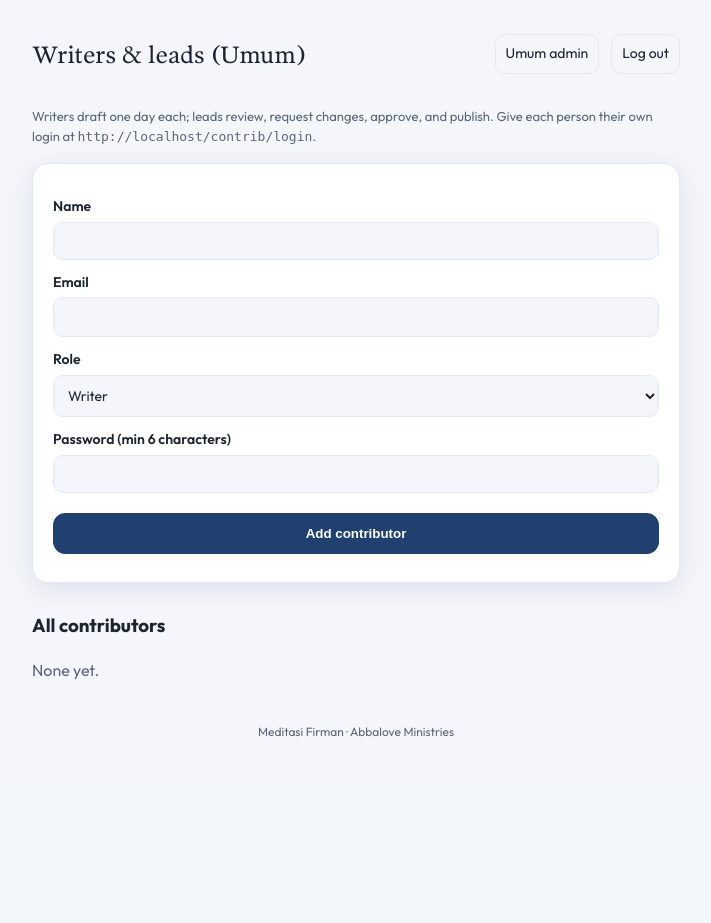
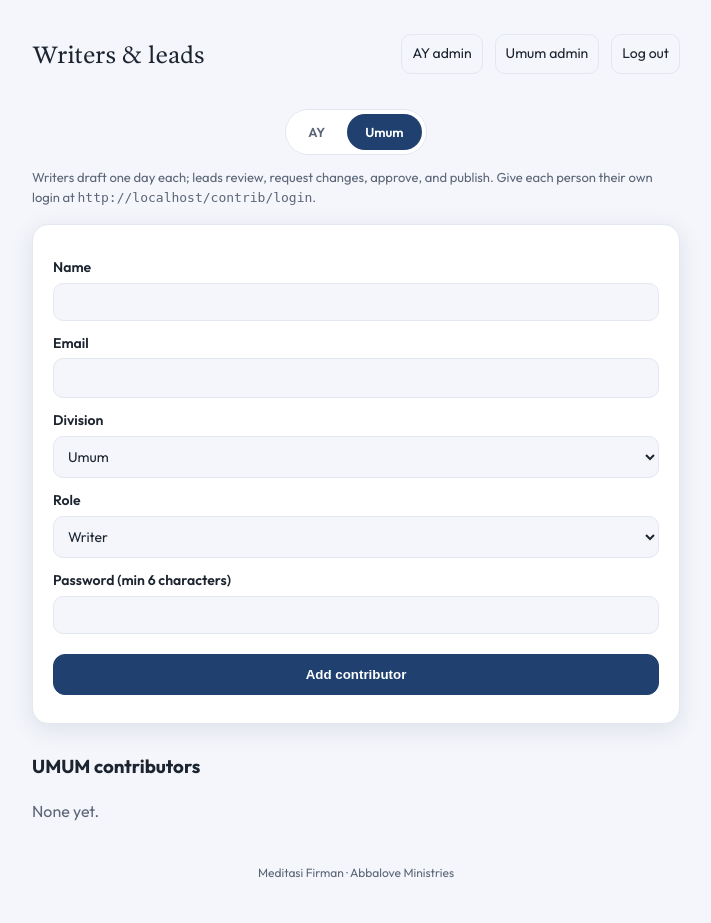
Before and after one commit to Bitha17/ay-devo-pdf-generator, a Flask app: page /admin/contributors in a window 1280 px wide. Shown: the part 65-988 px from the top of the page, without its empty margins (284-995 px from the left). Before the commit the page ends 802 px from the top, so only its background shows below. Run offline with Flask 3, Linux system fonts and the light colour scheme; the visitor is signed in with stand-in values (Sample User, id 1); data that the repository does not hold is empty; parts of the project's set-up code (start-up, migrations or seed data) failed here and were passed over.

Commit message:
Extend the writer/lead collaborative flow to AY, and fix week-start bugs
Contributors, weeks, and day drafts are now division-aware instead of
Umum-only: admin_contributors.html has an AY/Umum tab and a division
field on the add-contributor form, contrib_login stashes the
contributor's division in the session, and every contrib_* route scopes
its queries to it. day_drafts gained AY-only columns (key_message, m1,
m3, m4, aplikasi) that stay blank for Umum days; contrib_day.html shows
them only when division == "ay", and contrib_week_publish assembles the
right shape and calls the right PDF generator (generate_pdf_from_data
vs. generate_pdf_from_data_umum) per division.

Two bugs found while testing locally, both fixed:
- The "snap to Monday" JS used toISOString(), which serializes in UTC —
  for any timezone ahead of UTC (WIB is +7) a local midnight Monday came
  out as the previous day, so every date silently landed on a Sunday.
  Now built from local date parts instead.
- AY weeks actually start on Sunday (Minggu), not Monday — confirmed by
  admin.html's own AY docx format guide, which lists Minggu first. Umum
  keeps its Monday rule; AY now requires Sunday and orders its 7 days
  Minggu->Sabtu instead of Senin->Minggu.

umum_weeks previously had UNIQUE(start_date) alone, which would collide
once AY and Umum can both have a week starting the same date; migrated
to UNIQUE(division, start_date) (SQLite can't alter a constraint in
place, so init_db() recreates the table when it detects the old shape).

Co-Authored-By: Claude Sonnet 5 <noreply@anthropic.com>
Claude-Session: https://claude.ai/code/session_01YG4si9YrfzYV1SQBgu5oTf

```diff
--- a/app.py
+++ b/app.py
@@ -644,7 +644,12 @@ def admin_umum_download(slug):
 @app.route("/admin/contributors")
 @require_admin
 def admin_contributors():
-    return render_template("admin_contributors.html", contributors=db.list_contributors())
+    division = request.args.get("division", "umum")
+    if division not in ("ay", "umum"):
+        division = "umum"
+    return render_template(
+        "admin_contributors.html", contributors=db.list_contributors(division), division=division,
+    )
 
 
 @app.route("/admin/contributors/add", methods=["POST"])
@@ -653,24 +658,27 @@ def admin_contributors_add():
     name = request.form.get("name", "").strip()
     email = request.form.get("email", "").strip()
     role = request.form.get("role", "").strip()
+    division = request.form.get("division", "").strip()
     password = request.form.get("password", "")
-    if not name or not email or role not in ("writer", "lead") or len(password) < 6:
-        flash("Fill in a name, valid email, role, and a password of at least 6 characters.")
-        return redirect(url_for("admin_contributors"))
+    if (not name or not email or role not in ("writer", "lead")
+            or division not in ("ay", "umum") or len(password) < 6):
+        flash("Fill in a name, valid email, role, division, and a password of at least 6 characters.")
+        return redirect(url_for("admin_contributors", division=division or "umum"))
     if db.get_contributor_by_email(email):
         flash(f"{email} is already a contributor.")
-        return redirect(url_for("admin_contributors"))
-    db.create_contributor(name, email, generate_password_hash(password), role)
-    flash(f"Added {name} as a {role}.")
-    return redirect(url_for("admin_contributors"))
+        return redirect(url_for("admin_contributors", division=division))
+    db.create_contributor(name, email, generate_password_hash(password), role, division)
+    flash(f"Added {name} as a {division.upper()} {role}.")
+    return redirect(url_for("admin_contributors", division=division))
 
 
 @app.route("/admin/contributors/<int:contributor_id>/delete", methods=["POST"])
 @require_admin
 def admin_contributors_delete(contributor_id):
+    contributor = db.get_contributor(contributor_id)
     db.delete_contributor(contributor_id)
     flash("Contributor removed.")
-    return redirect(url_for("admin_contributors"))
+    return redirect(url_for("admin_contributors", division=contributor["division"] if contributor else "umum"))
 
 
 @app.route("/contrib/login", methods=["GET", "POST"])
@@ -682,6 +690,7 @@ def contrib_login():
         if contributor and check_password_hash(contributor["password_hash"], password):
             session["contrib_id"] = contributor["id"]
             session["contrib_role"] = contributor["role"]
+            session["contrib_division"] = contributor["division"]
             return redirect(request.args.get("next") or url_for("contrib_dashboard"))
         flash("Wrong email or password.")
     return render_template("contrib_login.html")
@@ -691,6 +700,7 @@ def contrib_login():
 def contrib_logout():
     session.pop("contrib_id", None)
     session.pop("contrib_role", None)
+    session.pop("contrib_division", None)
     return redirect(url_for("contrib_login"))
 
 
@@ -698,32 +708,47 @@ def contrib_logout():
 @require_contributor
 def contrib_dashboard():
     me = current_contributor()
+    division = session.get("contrib_division", "umum")
     if session.get("contrib_role") == "lead":
-        weeks = db.list_weeks()
+        weeks = db.list_weeks(division)
         for w in weeks:
             w["days"] = db.list_day_drafts(w["id"])
         return render_template(
-            "contrib_lead.html", me=me, weeks=weeks,
-            writers=[c for c in db.list_contributors() if c["role"] == "writer"],
+            "contrib_lead.html", me=me, weeks=weeks, division=division,
+            writers=[c for c in db.list_contributors(division) if c["role"] == "writer"],
         )
     days = db.list_assigned_drafts(me["id"])
-    return render_template("contrib_writer.html", me=me, days=days)
+    return render_template("contrib_writer.html", me=me, days=days, division=division)
 
 
 @app.route("/contrib/weeks/new", methods=["POST"])
 @require_lead
 def contrib_week_new():
+    division = session.get("contrib_division", "umum")
     start_str = request.form.get("start_date", "").strip()
     try:
         start_date = datetime.strptime(start_str, "%Y-%m-%d").date()
     except ValueError:
         flash("Pick a valid start date.")
         return redirect(url_for("contrib_dashboard"))
+    # Umum weeks run Senin->Minggu (start on a Monday); AY weeks run
+    # Minggu->Sabtu (start on a Sunday) — matching how each division's own
+    # source docs are laid out (see admin.html's AY format guide).
+    if division == "ay":
+        if start_date.weekday() != 6:
+            flash("AY weeks always start on a Sunday — pick a Sunday date.")
+            return redirect(url_for("contrib_dashboard"))
+        day_names = ["Minggu"] + DAY_NAMES_ID[:-1]
+    else:
+        if start_date.weekday() != 0:
+            flash("Umum weeks always start on a Monday — pick a Monday date.")
+            return redirect(url_for("contrib_dashboard"))
+        day_names = DAY_NAMES_ID
     day_specs = [
         (name, format_id_date(start_date + timedelta(days=i), name))
-        for i, name in enumerate(DAY_NAMES_ID)
+        for i, name in enumerate(day_names)
     ]
-    week_id = db.create_week(start_date, day_specs)
+    week_id = db.create_week(start_date, day_specs, division)
     flash("New week created — assign writers to each day.")
     return redirect(url_for("contrib_week", week_id=week_id))
 
@@ -735,8 +760,8 @@ def contrib_week(week_id):
     if not week:
         abort(404)
     days = db.list_day_drafts(week_id)
-    writers = [c for c in db.list_contributors() if c["role"] == "writer"]
-    contributors_by_id = {c["id"]: c for c in db.list_contributors()}
+    writers = [c for c in db.list_contributors(week["division"]) if c["role"] == "writer"]
+    contributors_by_id = {c["id"]: c for c in db.list_contributors(week["division"])}
     return render_template(
         "contrib_week.html", week=week, days=days, writers=writers,
         contributors_by_id=contributors_by_id,
@@ -760,6 +785,8 @@ def contrib_day(draft_id):
     draft = db.get_day_draft(draft_id)
     if not draft:
         abort(404)
+    week = db.get_week(draft["week_id"])
+    division = week["division"]
     me = current_contributor()
     is_lead = session.get("contrib_role") == "lead" or session.get("admin")
     is_owner = draft["assigned_to"] == (me["id"] if me else None)
@@ -780,6 +807,7 @@ def contrib_day(draft_id):
                 text, q_verse = text.strip(), q_verse.strip()
                 if text or q_verse:
                     questions.append({"text": text, "verse": q_verse})
+            aplikasi = [a.strip() for a in request.form.get("aplikasi", "").splitlines() if a.strip()]
 
             if action == "submit":
                 missing = [q for q in questions if q["text"] and not q["verse"]]
@@ -801,6 +829,11 @@ def contrib_day(draft_id):
                 firman_kristus=request.form.get("firman_kristus", "").strip(),
                 questions=questions,
                 status=new_status,
+                key_message=request.form.get("key_message", "").strip() if division == "ay" else "",
+                m1=request.form.get("m1", "").strip() if division == "ay" else "",
+                m3=request.form.get("m3", "").strip() if division == "ay" else "",
+                m4=request.form.get("m4", "").strip() if division == "ay" else "",
+                aplikasi=aplikasi if division == "ay" else [],
             )
             flash("Submitted for review." if action == "submit" else "Draft saved.")
 
@@ -819,7 +852,7 @@ def contrib_day(draft_id):
         return redirect(url_for("contrib_day", draft_id=draft_id))
 
     return render_template(
-        "contrib_day.html", draft=draft, is_lead=is_lead,
+        "contrib_day.html", draft=draft, is_lead=is_lead, division=division,
         writer_can_edit=is_lead or writer_can_edit,
     )
 
@@ -831,6 +864,7 @@ def contrib_week_publish(week_id):
     if not week:
         abort(404)
     days = db.list_day_drafts(week_id)
+    division = week["division"]
 
     if request.method == "POST":
         if any(d["status"] != "approved" for d in days):
@@ -844,27 +878,53 @@ def contrib_week_publish(week_id):
 
         start_date = date.fromisoformat(week["start_date"])
         end_date = start_date + timedelta(days=len(days) - 1)
-        parsed = {
-            "title": request.form.get("title", "").strip(),
-            "week": "",
-            "month": f"{ID_MONTHS_NAME[start_date.month]} {start_date.year}",
-            "period": format_period(start_date, end_date),
-            "days": [
-                {
-                    "date": d["date_str"], "theme": d["theme"], "verse": d["verse"],
-                    "context": d["context"], "firman_kristus": d["firman_kristus"],
-                    "questions": [f"{q['text']} ({q['verse']})" if q["verse"] else q["text"] for q in d["questions"]],
-                }
-                for d in days
-            ],
-            "start_date": week["start_date"],
-        }
+        title = request.form.get("title", "").strip()
+        formatted_questions = [
+            [f"{q['text']} ({q['verse']})" if q["verse"] else q["text"] for q in d["questions"]]
+            for d in days
+        ]
 
-        slug = week["published_slug"] or make_slug_umum(start_date)
+        if division == "ay":
+            parsed = {
+                "title": title,
+                "week": f"Week {start_date.isocalendar()[1]}",
+                "month": f"{ID_MONTHS_NAME[start_date.month]} {start_date.year}",
+                "period": format_period(start_date, end_date),
+                "days": [
+                    {
+                        "date": d["date_str"], "author": "", "theme": d["theme"], "verse": d["verse"],
+                        "key_message": d["key_message"], "context": d["context"],
+                        "firman_kristus": d["firman_kristus"], "m1": d["m1"], "m3": d["m3"], "m4": d["m4"],
+                        "questions": formatted_questions[i], "aplikasi": d["aplikasi"],
+                    }
+                    for i, d in enumerate(days)
+                ],
+            }
+            slug = week["published_slug"] or f"ay-{start_date.isoformat()}"
+        else:
+            parsed = {
+                "title": title, "week": "",
+                "month": f"{ID_MONTHS_NAME[start_date.month]} {start_date.year}",
+                "period": format_period(start_date, end_date),
+                "days": [
+                    {
+                        "date": d["date_str"], "theme": d["theme"], "verse": d["verse"],
+                        "context": d["context"], "firman_kristus": d["firman_kristus"],
+                        "questions": formatted_questions[i],
+                    }
+                    for i, d in enumerate(days)
+                ],
+                "start_date": week["start_date"],
+            }
+            slug = week["published_slug"] or make_slug_umum(start_date)
+
         image_path = os.path.join(db.UPLOAD_DIR, f"{slug}_cover_" + secure_filename(pdf_cover.filename))
         pdf_cover.save(image_path)
 
-        pdf_buffer, _ = generate_pdf_from_data_umum(parsed, image_path)
+        if division == "ay":
+            pdf_buffer, _ = generate_pdf_from_data(parsed, image_path, current_bg_path())
+        else:
+            pdf_buffer, _ = generate_pdf_from_data_umum(parsed, image_path)
         pdf_path = os.path.join(db.PDF_DIR, f"{slug}.pdf")
         with open(pdf_path, "wb") as f:
             f.write(pdf_buffer.getvalue())
@@ -878,7 +938,7 @@ def contrib_week_publish(week_id):
         db.upsert_devotion(
             slug=slug, title=parsed["title"], week=parsed["week"], month=parsed["month"],
             period=parsed["period"], publish_at_utc=publish_at, parsed=parsed,
-            pdf_path=pdf_path, image_path=image_path, hero_path=None, division="umum",
+            pdf_path=pdf_path, image_path=image_path, hero_path=None, division=division,
         )
         db.mark_week_published(week_id, slug)
         flash(f"Published “{parsed['title'] or slug}”.")
--- a/static/style.css
+++ b/static/style.css
@@ -147,7 +147,7 @@ body {
   border-radius: 999px;
   width: fit-content;
 }
-.viewtoggle button {
+.viewtoggle button, .viewtoggle a {
   border: none;
   background: transparent;
   color: var(--muted);
@@ -156,8 +156,9 @@ body {
   font-size: 13px;
   font-weight: 600;
   cursor: pointer;
+  text-decoration: none;
 }
-.viewtoggle button.active { background: var(--accent); color: #fff; }
+.viewtoggle button.active, .viewtoggle a.active { background: var(--accent); color: #fff; }
 
 /* ---- Embedded PDF (rendered by PDF.js) ---- */
 .pdfpages { margin-top: 16px; }
--- a/templates/admin.html
+++ b/templates/admin.html
@@ -3,6 +3,7 @@
 {% block content %}
 <div style="display:flex;align-items:center;gap:12px">
   <h2 style="font-family:'Poynter',serif;font-weight:400;flex:1">Publish a devotion</h2>
+  <a class="iconbtn" href="{{ url_for('admin_contributors', division='ay') }}">Contributors</a>
   <a class="iconbtn" href="{{ url_for('admin_umum') }}">Umum admin</a>
   <a class="iconbtn" href="{{ url_for('admin_logout') }}">Log out</a>
 </div>
--- a/templates/admin_contributors.html
+++ b/templates/admin_contributors.html
@@ -2,12 +2,18 @@
 {% block title %}Admin · Contributors{% endblock %}
 {% block content %}
 <div style="display:flex;align-items:center;gap:12px">
-  <h2 style="font-family:'Poynter',serif;font-weight:400;flex:1">Writers &amp; leads (Umum)</h2>
+  <h2 style="font-family:'Poynter',serif;font-weight:400;flex:1">Writers &amp; leads</h2>
+  <a class="iconbtn" href="{{ url_for('admin') }}">AY admin</a>
   <a class="iconbtn" href="{{ url_for('admin_umum') }}">Umum admin</a>
   <a class="iconbtn" href="{{ url_for('admin_logout') }}">Log out</a>
 </div>
 
-<p class="sub" style="color:var(--muted);font-size:13px">
+<div class="viewtoggle">
+  <a href="{{ url_for('admin_contributors', division='ay') }}" class="{% if division == 'ay' %}active{% endif %}">AY</a>
+  <a href="{{ url_for('admin_contributors', division='umum') }}" class="{% if division == 'umum' %}active{% endif %}">Umum</a>
+</div>
+
+<p class="sub" style="color:var(--muted);font-size:13px;margin-top:12px">
   Writers draft one day each; leads review, request changes, approve, and
   publish. Give each person their own login at
   <code>{{ url_for('contrib_login', _external=True) }}</code>.
@@ -18,6 +24,11 @@
   <input type="text" name="name" required>
   <label>Email</label>
   <input type="email" name="email" required>
+  <label>Division</label>
+  <select name="division">
+    <option value="ay" {% if division == 'ay' %}selected{% endif %}>AY</option>
+    <option value="umum" {% if division == 'umum' %}selected{% endif %}>Umum</option>
+  </select>
   <label>Role</label>
   <select name="role">
     <option value="writer">Writer</option>
@@ -28,7 +39,7 @@
   <div class="actions"><button class="btn primary" type="submit">Add contributor</button></div>
 </form>
 
-<h3 style="margin-top:28px">All contributors</h3>
+<h3 style="margin-top:28px">{{ division.upper() }} contributors</h3>
 {% if not contributors %}
   <p style="color:var(--muted)">None yet.</p>
 {% else %}
```
Also changed, not shown: db.py (+62 -22 lines), templates/contrib_day.html (+26 -5 lines), templates/contrib_lead.html (+32 -4 lines).
